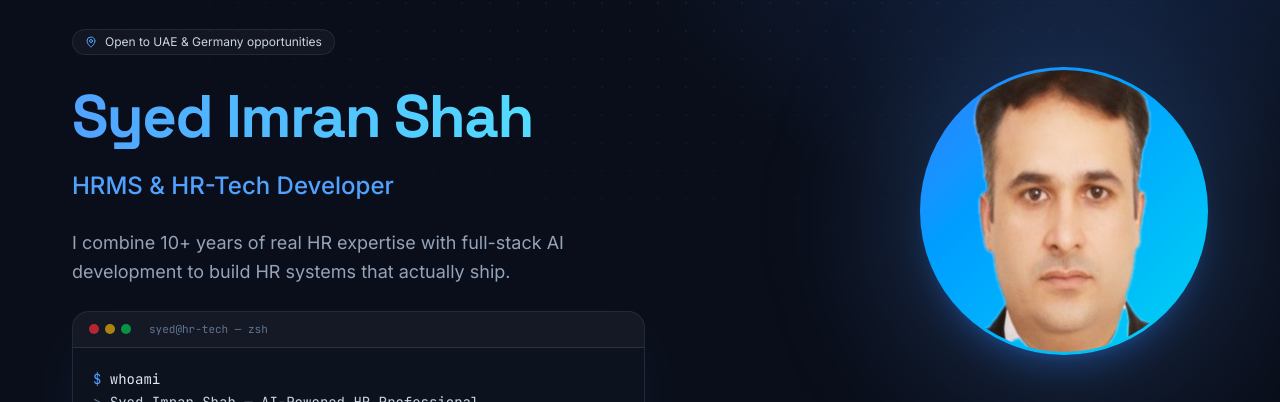
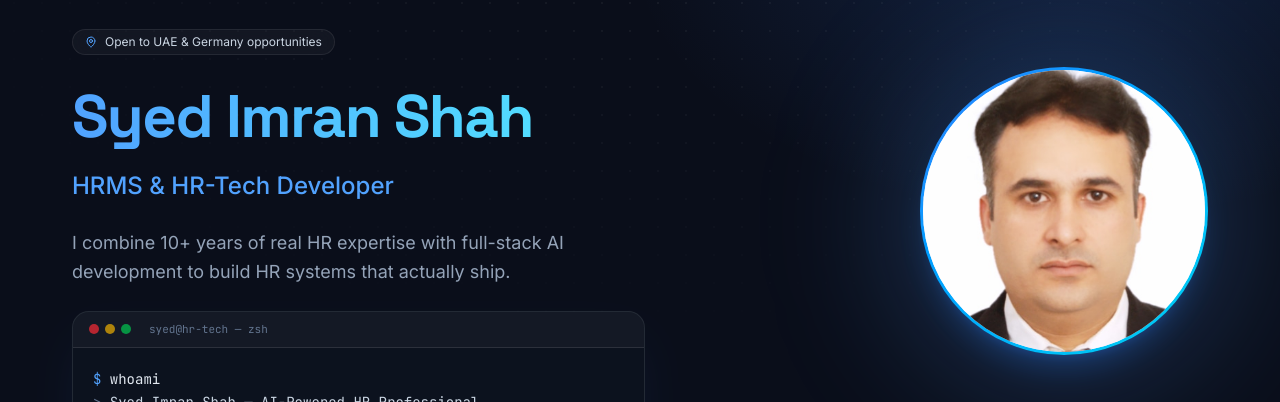
Before and after one commit to Imranshah19/syed-portfolio, a Next.js app: page / in a window 1280 px wide. Shown: the part 131-533 px from the top of the page. Built offline with nearby package versions, Linux system fonts and the light colour scheme; no server answers.

Commit message:
style: revert hero photo to profile.jpg with light circle frame

```diff
--- a/src/components/Hero.tsx
+++ b/src/components/Hero.tsx
@@ -102,9 +102,9 @@ export default function Hero() {
                 transition={{ duration: 5, repeat: Infinity, ease: "easeInOut" }}
                 className="relative w-full h-full aspect-square rounded-full p-[3px] bg-gradient-to-br from-blue-500 to-cyan-400 shadow-xl shadow-blue-500/20"
               >
-                <div className="relative w-full h-full rounded-full overflow-hidden bg-transparent">
+                <div className="relative w-full h-full rounded-full overflow-hidden bg-slate-100">
                   <Image
-                    src="/profile.png"
+                    src="/profile.jpg"
                     alt="Syed Imran Shah"
                     fill
                     priority
```
